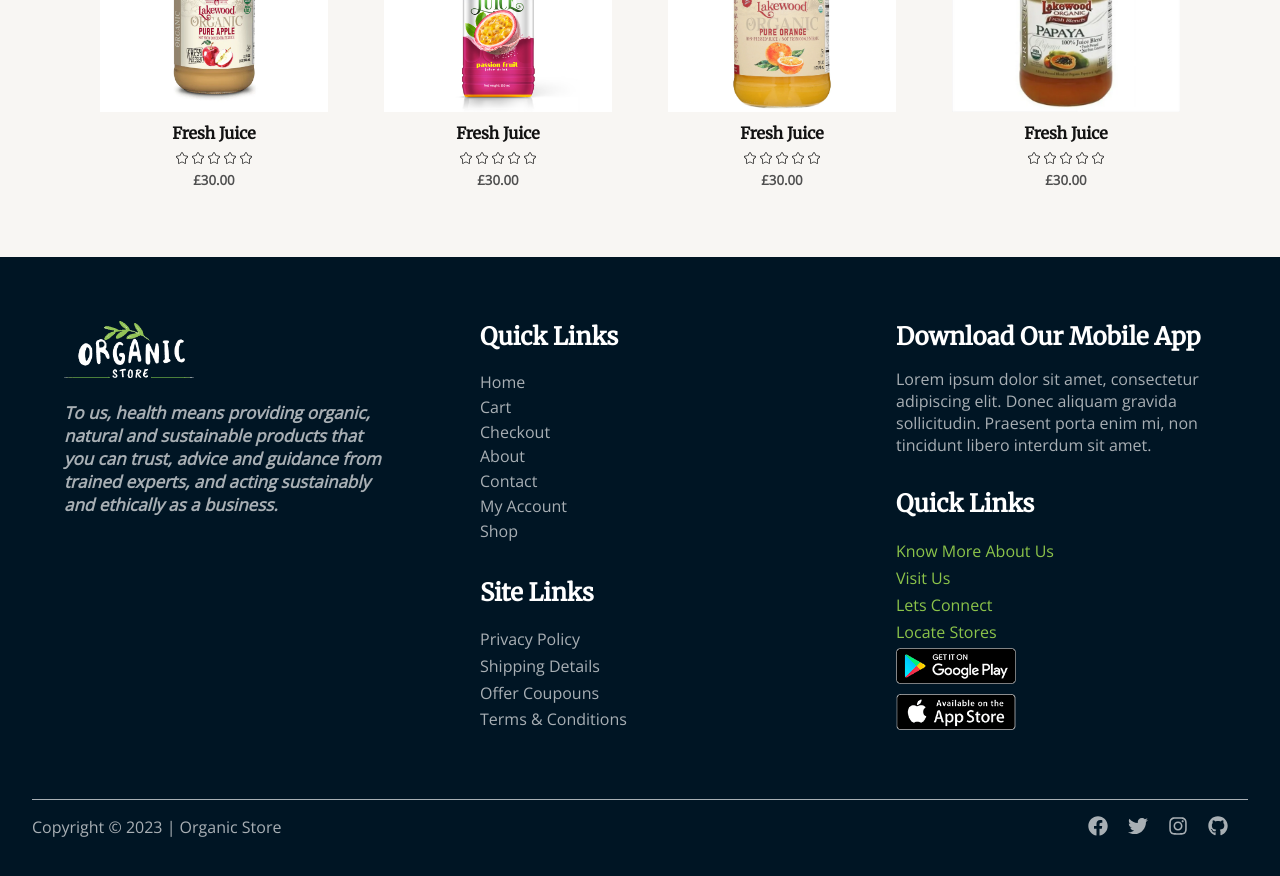
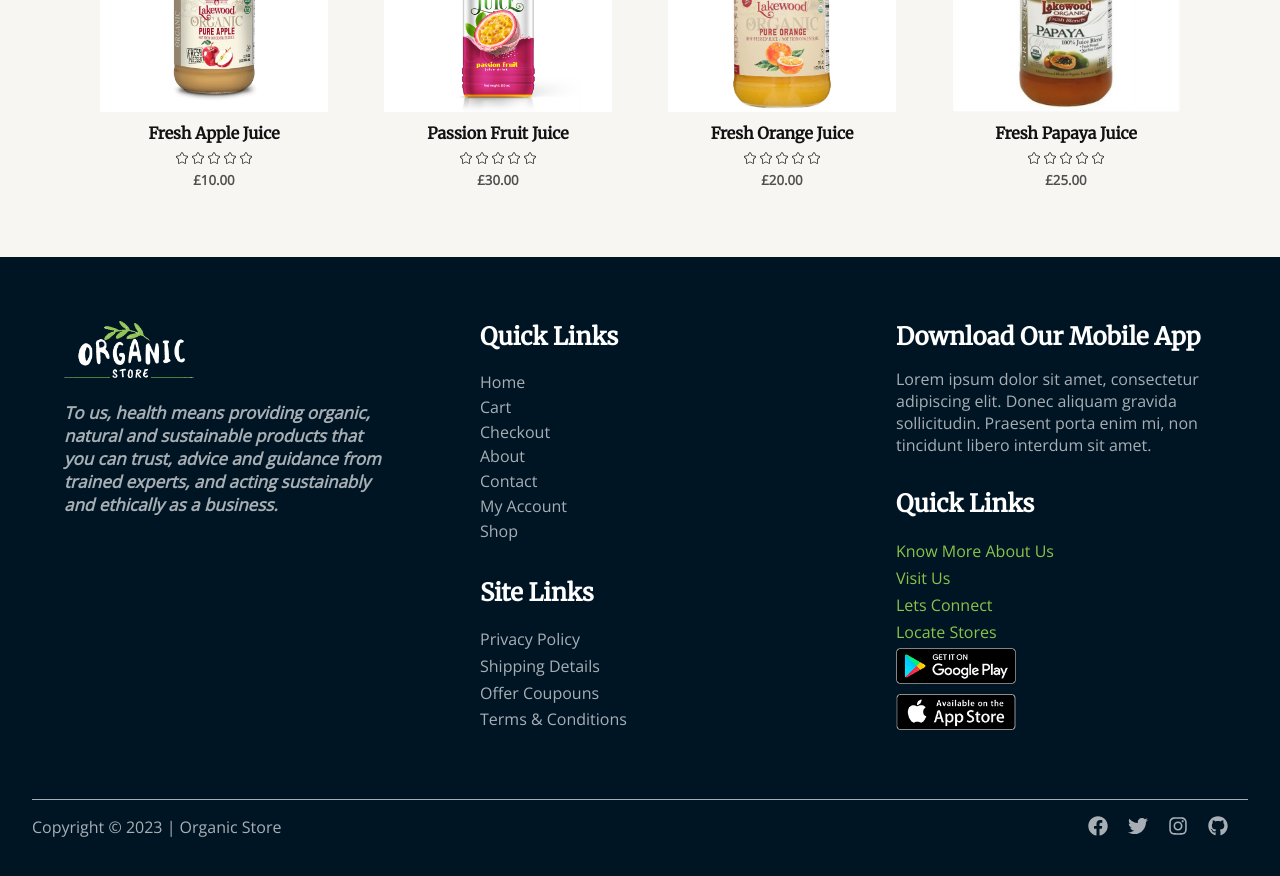
Before and after one commit to aayushlama4008/organic-food-store, a React (Vite) app: page /Shop in a window 1280 px wide. Shown: the part 1120-1996 px from the top of the page. Built offline with nearby package versions, Linux system fonts and the light colour scheme.

Commit message:
Build: added product display

```diff
--- a/src/App.jsx
+++ b/src/App.jsx
@@ -24,11 +24,11 @@ function App() {
           <Route path="/Shop" element={<Shop />}></Route>
           <Route
             path="/Food"
-            element={<ShopCategory category="food" heading="Food" />}
+            element={<ShopCategory category="Food" heading="Food" />}
           ></Route>
           <Route
             path="/Juice"
-            element={<ShopCategory category="juice" heading="Juice" />}
+            element={<ShopCategory category="Juice" heading="Juice" />}
           ></Route>
           <Route path="/Product" element={<Product />}>
             <Route path=":productId" element={<Product />} />
--- /dev/null
+++ b/src/components/Description/Description.jsx
@@ -0,0 +1,18 @@
+import React from "react";
+
+import "./description.scss";
+
+function Description() {
+  return (
+    <div className="description-product">
+      <h3>Description</h3>
+      <p>
+        Lorem ipsum dolor sit amet consectetur adipisicing elit. Nihil nam
+        eligendi, magni ducimus quidem et aliquid quisquam asperiores aspernatur
+        officia esse corrupti amet, cum delectus facere harum a. Tempora, modi?
+      </p>
+    </div>
+  );
+}
+
+export default Description;
--- /dev/null
+++ b/src/components/Description/description.scss
@@ -0,0 +1,16 @@
+.description-product{
+    background-color: var(--background-color);
+
+    margin: 0 4rem;
+    margin-top: 3rem;
+    padding:0.5rem 0;
+    border-top: 1px solid var(--border-color);
+
+    h3{
+        color: var(--text-color);
+        font-weight: 700;
+    }
+    p{
+        padding: 1rem 0;
+    }
+}
--- a/src/components/ProductDisplay/productDisplay.scss
+++ b/src/components/ProductDisplay/productDisplay.scss
@@ -67,7 +67,7 @@
     cursor: pointer;
     color: var(--white-color);
     font-size: 14px;
-    font-weight: 400;
+    font-weight: 500;
     width: 150px;
     &:hover {
       background-color: var(--primary-color);
--- /dev/null
+++ b/src/components/RelatedProducts/RelatedProducts.jsx
@@ -0,0 +1,34 @@
+import React, { useContext } from "react";
+import "./relatedProducts.scss";
+import { ShopContext } from "../../context/ShopContext";
+import Item from "../Item/Item";
+
+function RelatedProducts(props) {
+  const { product } = props;
+  const { allProducts } = useContext(ShopContext);
+
+  const related = allProducts.allProducts.filter(
+    (p) => p.category === product.category && p.id !== product.id
+  );
+  console.log(related);
+  return (
+    <div className="related--products">
+      <h1 className="third-title-text">Related Products</h1>
+      <div className="related--products-display">
+        {related.slice(0, 3).map((product, i) => {
+          return (
+            <Item
+              key={i}
+              id={product.id}
+              title={product.title}
+              imgUrl={product.imgUrl}
+              price={product.price}
+            ></Item>
+          );
+        })}
+      </div>
+    </div>
+  );
+}
+
+export default RelatedProducts;
--- /dev/null
+++ b/src/components/RelatedProducts/relatedProducts.scss
@@ -0,0 +1,11 @@
+.related--products{
+    padding: 3rem 4rem ;
+
+}
+.related--products-display{
+    display: grid;
+    padding: 2rem 0;
+    grid-template-columns: repeat(auto-fit, minmax(250px, 1fr));
+    gap: 1rem;
+    max-width: 70%;
+}
--- a/src/constants/data.js
+++ b/src/constants/data.js
@@ -4,28 +4,28 @@ const bestProducts = [
     {
         id:1,
         title:'Cashsew Butter',
-        category:'food',
+        category:'Food',
         price:'£15.00',
         imgUrl:images.product1
     },
     {
         id:2,
         title:'Fresh Orange Juice',
-        category:'food',
+        category:'Food',
         price:'£20.00',
         imgUrl:images.product2
     },
     {
         id:3,
         title:'Fresh Organic Honey',
-        category:'food',
+        category:'Food',
         price:'£25.00',
         imgUrl:images.product3
     },
     {
         id:4,
         title:'Natural Extracted Edible Oil',
-        category:'food',
+        category:'Food',
         price:'£30.00',
         imgUrl:images.product4
     },
@@ -35,28 +35,28 @@ const allProducts =[
     {
         id:1,
         title:'Cashsew Butter',
-        category:'food',
+        category:'Food',
         price:'£15.00',
         imgUrl:images.product1
     },
     {
         id:2,
         title:'Fresh Orange Juice',
-        category:'juice',
+        category:'Juice',
         price:'£20.00',
         imgUrl:images.product2
     },
     {
         id:3,
         title:'Fresh Organic Honey',
-        category:'food',
+        category:'Food',
         price:'£25.00',
         imgUrl:images.product3
     },
     {
         id:4,
         title:'Natural Edible Oil',
-        category:'food',
+        category:'Food',
         price:'£30.00',
         imgUrl:images.product4
     },
@@ -70,50 +70,50 @@ const allProducts =[
     {
         id:6,
         title:'Assorted Coffee',
-        category:'food',
+        category:'Food',
         price:'£20.00',
         imgUrl:images.product6
     },
     {
         id:7,
         title:'Farm Fresh Eggs',
-        category:'food',
+        category:'Food',
         price:'£25.00',
         imgUrl:images.product7
     },
     {
         id:8,
         title:'Fresh Peaches',
-        category:'food',
+        category:'Food',
         price:'£30.00',
         imgUrl:images.product8
     },
     {
         id:9,
-        title:'Fresh Juice',
-        category:'juice',
-        price:'£30.00',
+        title:'Fresh Apple Juice',
+        category:'Juice',
+        price:'£10.00',
         imgUrl:images.product9
     },
     {
         id:10,
-        title:'Fresh Juice',
-        category:'juice',
+        title:'Passion Fruit Juice',
+        category:'Juice',
         price:'£30.00',
         imgUrl:images.product10
     },
     {
         id:11,
-        title:'Fresh Juice',
-        category:'juice',
-        price:'£30.00',
+        title:'Fresh Orange Juice',
+        category:'Juice',
+        price:'£20.00',
         imgUrl:images.product11
     },
     {
         id:12,
-        title:'Fresh Juice',
-        category:'juice',
-        price:'£30.00',
+        title:'Fresh Papaya Juice',
+        category:'Juice',
+        price:'£25.00',
         imgUrl:images.product12
     }
 
@@ -129,21 +129,21 @@ const trendingProducts = [
     {
         id:2,
         title:'Assorted Coffee',
-        category:'food',
+        category:'Food',
         price:'£20.00',
         imgUrl:images.product6
     },
     {
         id:3,
         title:'Farm Fresh Eggs',
-        category:'food',
+        category:'Food',
         price:'£25.00',
         imgUrl:images.product7
     },
     {
         id:4,
         title:'Fresh Peaches',
-        category:'food',
+        category:'Food',
         price:'£30.00',
         imgUrl:images.product8
     },
--- a/src/pages/Product/Product.jsx
+++ b/src/pages/Product/Product.jsx
@@ -4,6 +4,10 @@ import { ShopContext } from "../../context/ShopContext";
 import { useParams } from "react-router-dom";
 import BreadCrums from "../../components/BreadCrums/BreadCrums";
 import ProductDisplay from "../../components/ProductDisplay/ProductDisplay";
+import Description from "../../components/Description/Description";
+
+import './product.scss'
+import RelatedProducts from "../../components/RelatedProducts/RelatedProducts";
 
 const Product = () => {
   const { allProducts } = useContext(ShopContext);
@@ -17,6 +21,8 @@ const Product = () => {
     <div className="product-item">
       <BreadCrums product={product} />
       <ProductDisplay product={product} />
+      <Description/>
+      <RelatedProducts product={product}/>
     </div>
   );
 };
--- /dev/null
+++ b/src/pages/Product/product.scss
@@ -0,0 +1,3 @@
+.product-item{
+    background-color: var(--background-color);
+}
```
